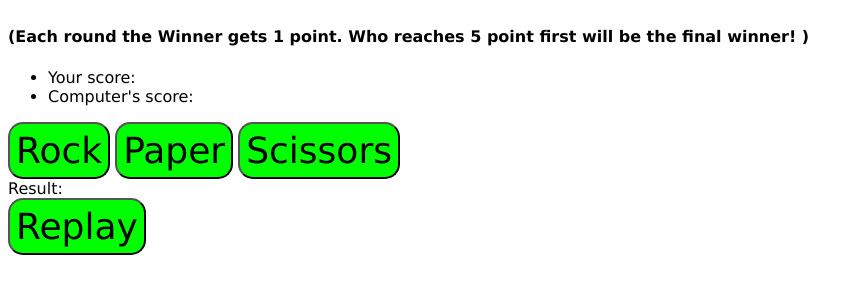
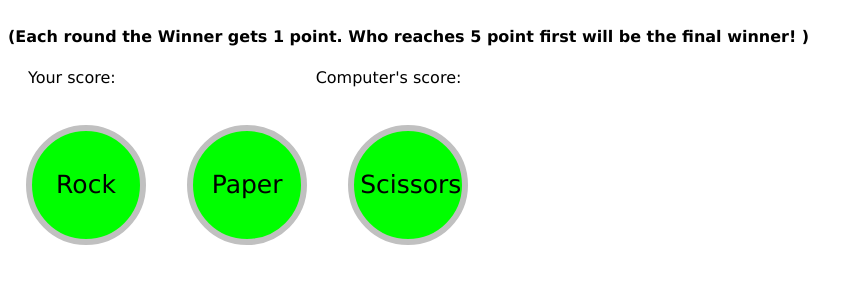
Before and after one commit to Rui-23/Rock-Paper-Scissors, a plain HTML site: page index.html in a window 1280 px wide. Shown: the part 139-444 px from the top of the page, without its empty margins (0-863 px from the left). Drawn offline with Linux system fonts and the light colour scheme.

Commit message:
Style play buttons and results displaying box

```diff
--- a/style.css
+++ b/style.css
@@ -9,8 +9,45 @@ p {
 }
 
 button {
-  font-size: 36px;
+  width: 120px;
+  height: 120px;
+  font-size: 25px;
   padding: 6px;
-  border-radius: 15px;
+  margin: 18px;
+  border: 6px solid silver;
+  border-radius: 60px;
   background-color: lime;
 }
+
+.result {
+  width: 600px;
+  height: 200px;
+  margin: 50px 6px;
+  font-size: 30px;
+  color: hotpink;
+  border: 1px dashed black;
+}
+
+button:focus {
+  background-color: rgba(255, 0, 0, 0.75);
+}
+
+ul {
+  margin: 20px;
+  padding: 0;
+  display: flex;
+  list-style-type: none;
+  gap: 200px;
+}
+
+.btnContainer {
+  display: block;
+}
+
+.replay {
+  background-color: aqua;
+  width: 150px;
+  height: 60px;
+  border: 3px dotted rgb(244, 244, 75);
+  display: none;
+}
```
